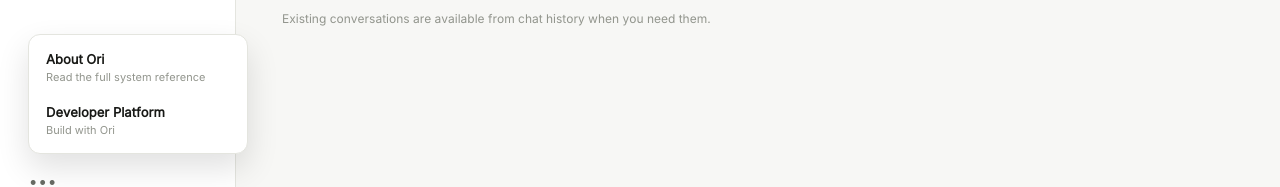
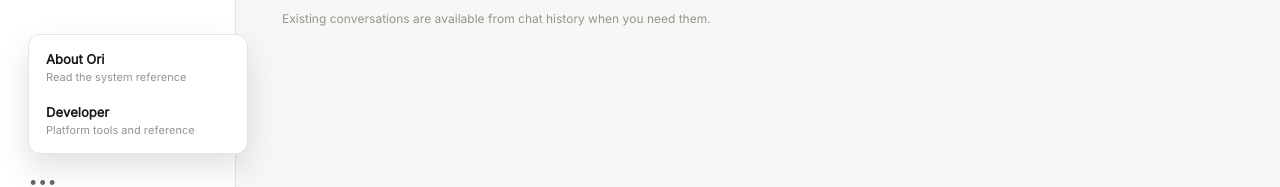
Before and after one commit to 30lnewcomb-byte/ori-platform, a Next.js app in the folder apps/web/: page / in a window 1280 px wide. Both pictures are taken after a click on the heading "•••". Shown: the part 535-722 px from the top of the page. Built offline with nearby package versions, Linux system fonts and the light colour scheme.

Commit message:
Simplify secondary app navigation

```diff
--- a/apps/web/components/app-shell.tsx
+++ b/apps/web/components/app-shell.tsx
@@ -46,11 +46,11 @@ export default function AppShell({
             <div className={styles.morePanel}>
               <a href="/developer/docs/ori" className={styles.moreItem}>
                 <strong>About Ori</strong>
-                <span>Read the full system reference</span>
+                <span>Read the system reference</span>
               </a>
               <a href="/developer" className={styles.moreItem}>
-                <strong>Developer Platform</strong>
-                <span>Build with Ori</span>
+                <strong>Developer</strong>
+                <span>Platform tools and reference</span>
               </a>
             </div>
           </details>
```
